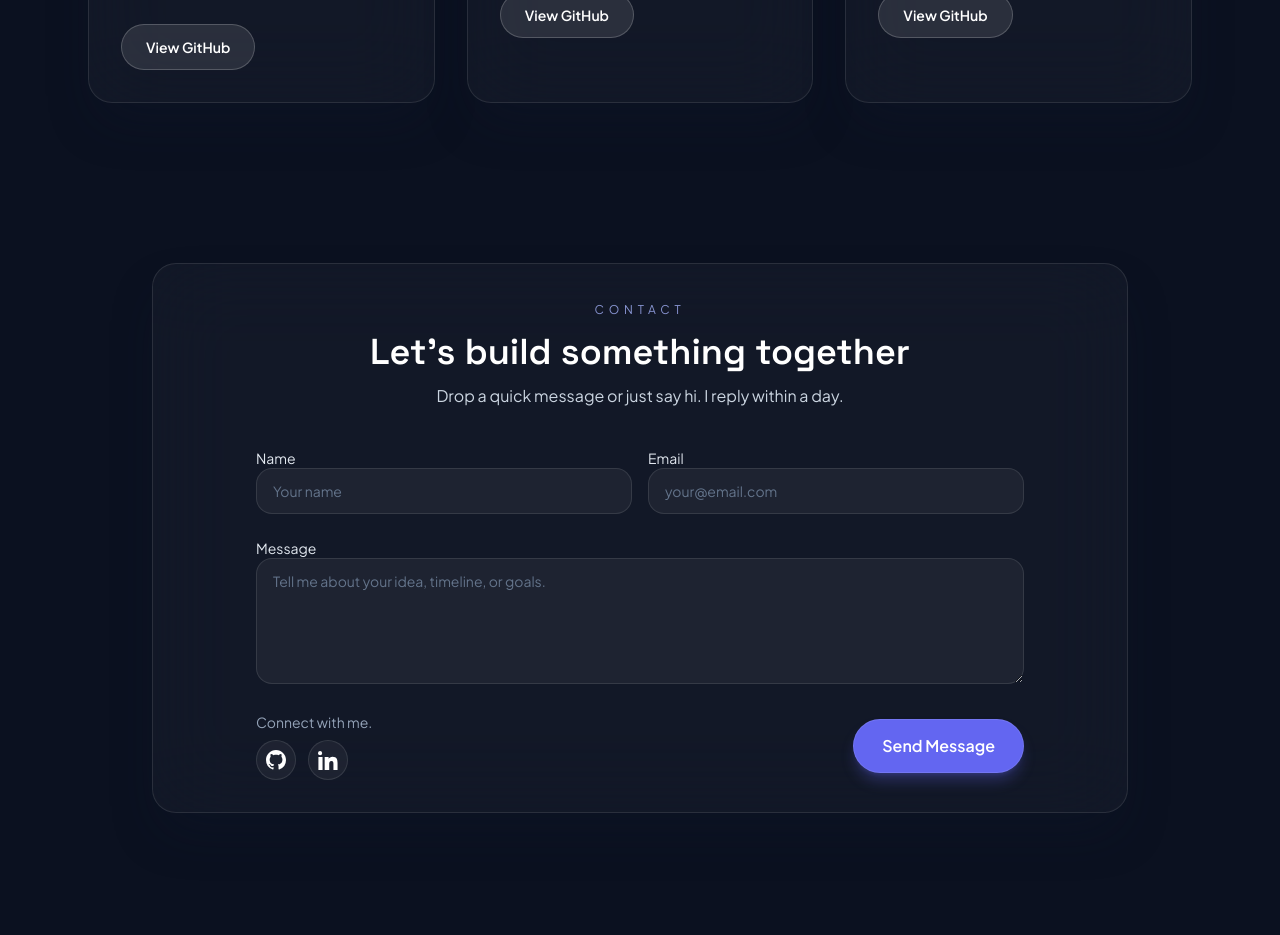
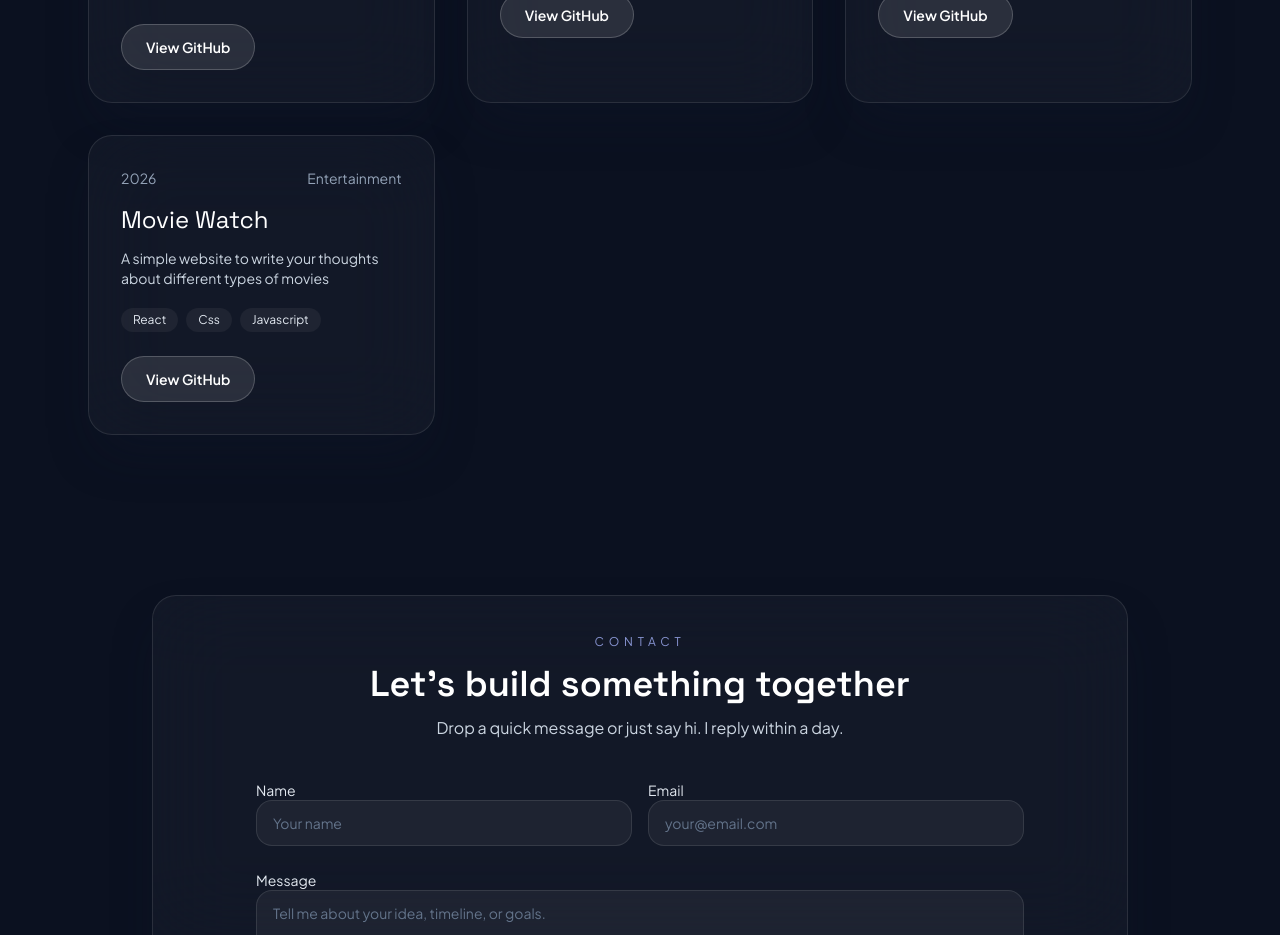
Before and after one commit to sarananil11/My-Portfolio, a React (Vite) app: page / in a window 1280 px wide. Shown: the part 2180-3115 px from the top of the page. Built offline with nearby package versions, Linux system fonts and the light colour scheme; no server answers.

Commit message:
added another project

```diff
--- a/src/data/projects.js
+++ b/src/data/projects.js
@@ -28,5 +28,16 @@ export const projects = [
     category: 'E-Commerce',
     link: 'https://react-ecom-website-sigma.vercel.app/',
     github: 'https://github.com/sarananil11/React-Ecom-Website'
+  },
+  {
+    title: 'Movie Watch',
+    description:
+      'A simple website to write your thoughts about different types of movies',
+    tech: ['React', 'Css', 'Javascript'],
+    year: '2026',
+    category: 'Entertainment',
+    link: 'https://movie-app-theta-ten-56.vercel.app/',
+    github: 'https://github.com/sarananil11/Movie-app'
   }
+
 ]
```
